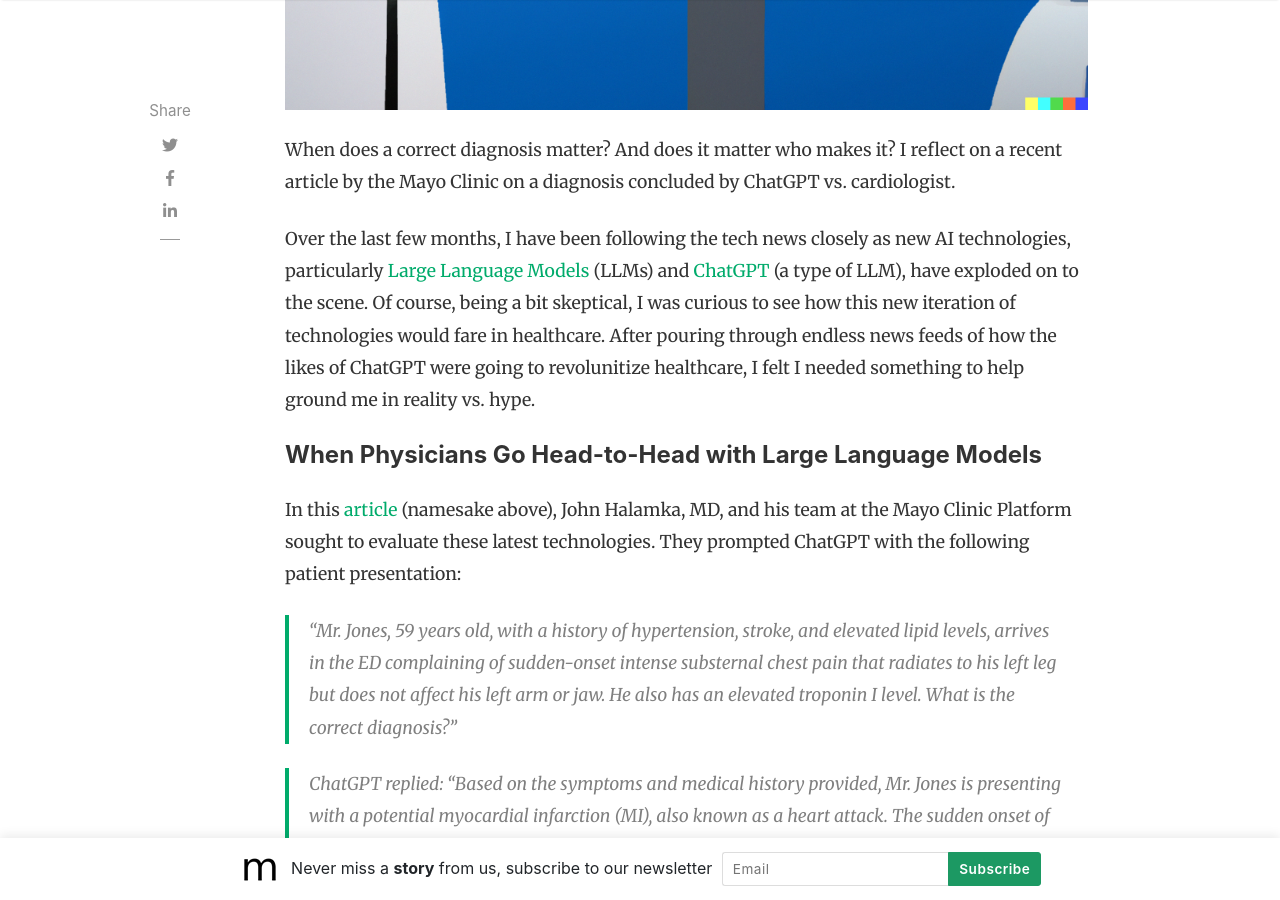
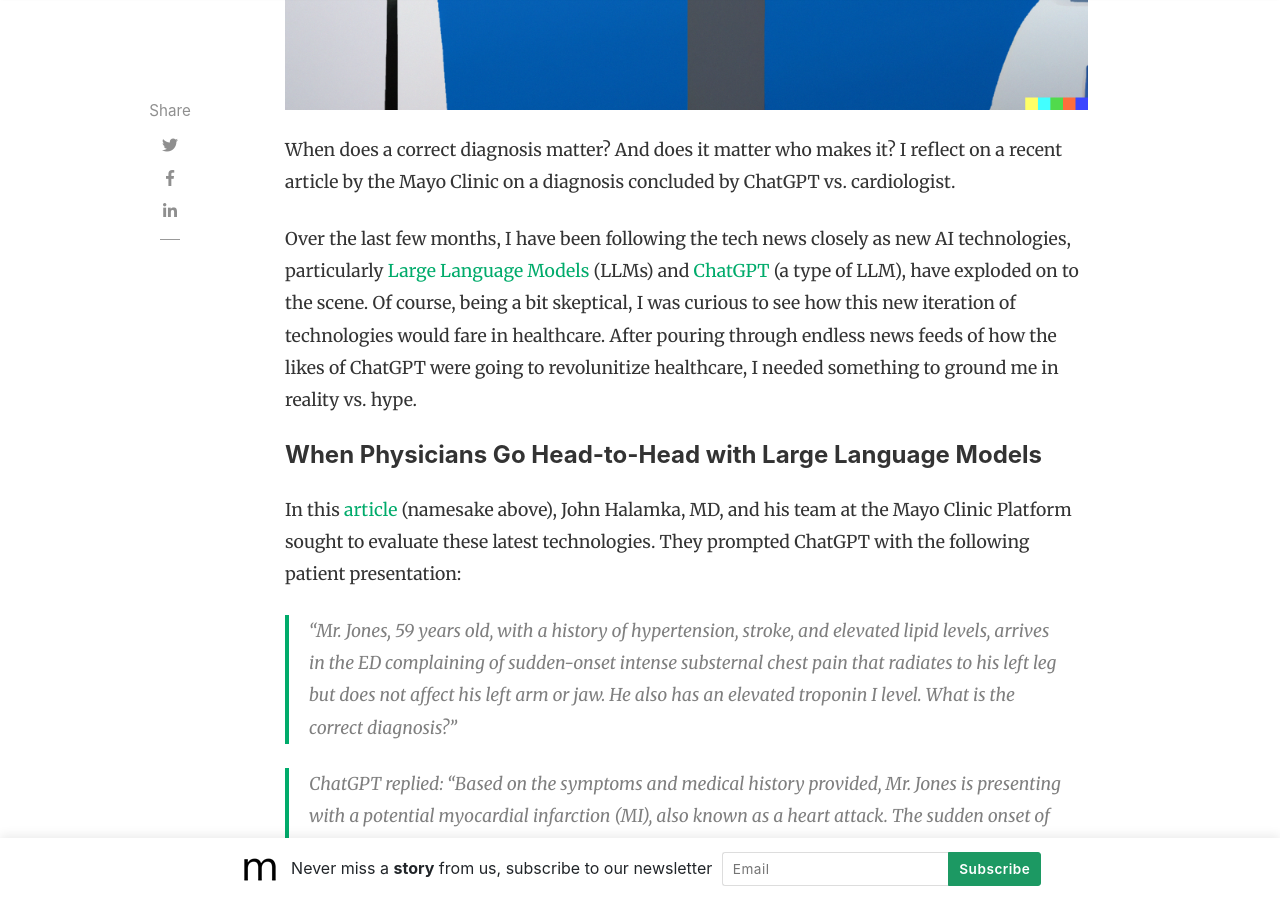
Before and after one commit to slsu0424/slsu0424.github.io, a Jekyll site: the page built from _posts/2023-06-02-test.md, in a window 1280 px wide and 900 px high, scrolled down 1141 px. Built offline with Jekyll 4.4.1, drawn with Linux system fonts in a browser that asks for light colours; nearby versions of some CDN libraries; comment, search, counter and statistics services are not loaded; some of the changed text lies outside the part shown.

Commit message:
Update 2023-06-02-test.md

```diff
--- a/_posts/2023-06-02-test.md
+++ b/_posts/2023-06-02-test.md
@@ -13,7 +13,7 @@
 
 When does a correct diagnosis matter?  And does it matter who makes it?  I reflect on a recent article by the Mayo Clinic on a diagnosis concluded by ChatGPT vs. cardiologist.
 
-Over the last few months, I have been following the tech news closely as new AI technologies, particularly [Large Language Models](https://en.wikipedia.org/wiki/Large_language_model) (LLMs) and [ChatGPT](https://en.wikipedia.org/wiki/ChatGPT) (a type of LLM), have exploded on to the scene.  Of course, being a bit skeptical, I was curious to see how this new iteration of technologies would fare in healthcare.  After pouring through endless news feeds of how the likes of ChatGPT were going to revolunitize healthcare, I felt I needed something to help ground me in reality vs. hype.
+Over the last few months, I have been following the tech news closely as new AI technologies, particularly [Large Language Models](https://en.wikipedia.org/wiki/Large_language_model) (LLMs) and [ChatGPT](https://en.wikipedia.org/wiki/ChatGPT) (a type of LLM), have exploded on to the scene.  Of course, being a bit skeptical, I was curious to see how this new iteration of technologies would fare in healthcare.  After pouring through endless news feeds of how the likes of ChatGPT were going to revolunitize healthcare, I needed something to ground me in reality vs. hype.
 
 
 #### When Physicians Go Head-to-Head with Large Language Models
```
Also changed, not shown: other parts of _posts/2023-06-02-test.md (+1 -1 lines).
